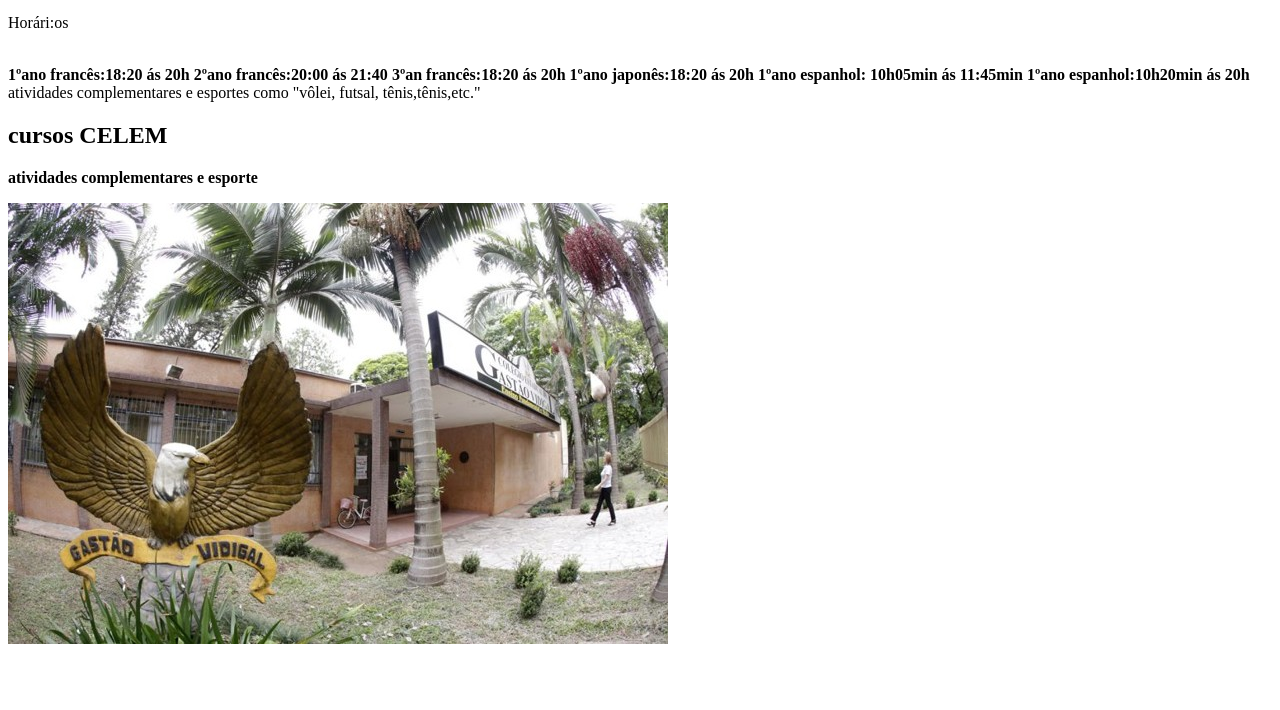
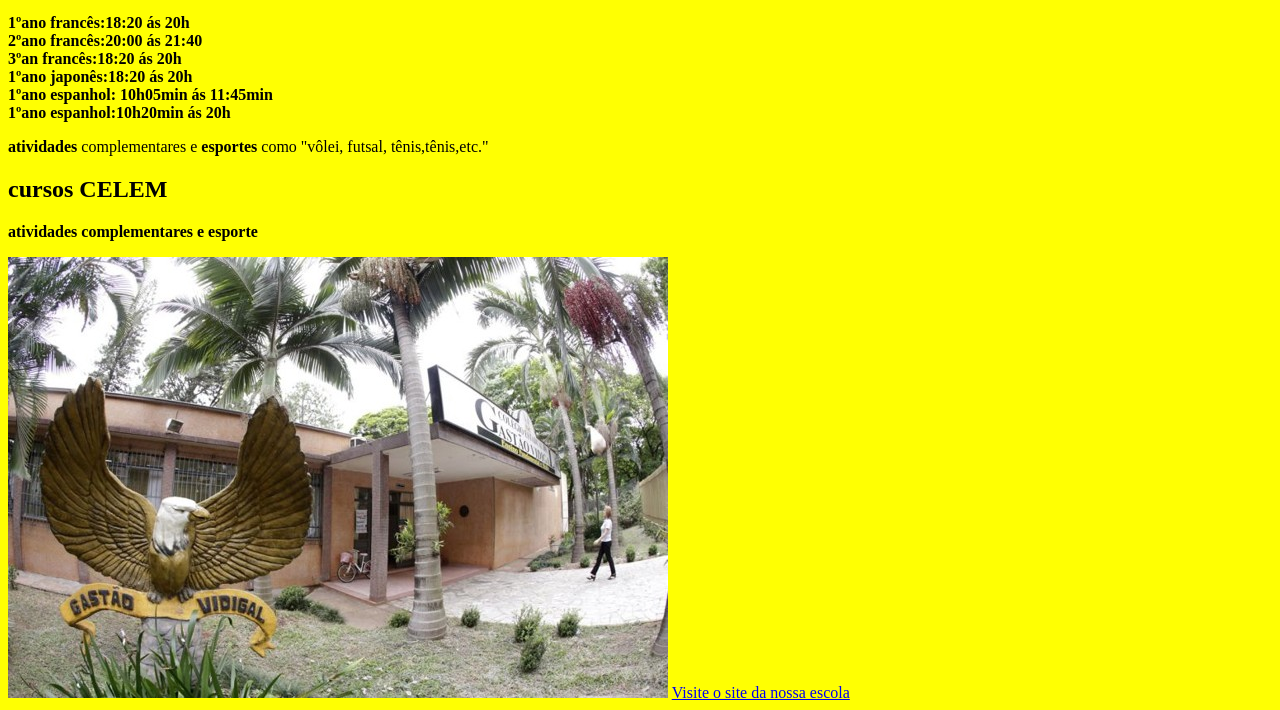
Before and after one commit to 2-Ano-J-Matematica-II-GASTAO-VIDIGA/As_lobas, a plain HTML site: page index.html in a window 1280 px wide. Shown: the part 682-1392 px from the top of the page. Before the commit the page ends 1338 px from the top, so only its background shows below. Drawn offline with Linux system fonts and the light colour scheme.

Commit message:
Add files via upload

```diff
--- a/index.html
+++ b/index.html
@@ -12,22 +12,16 @@
     <header class="cabecalho"> <!-- tag class paa organizar os elementos, nomear cada um e poder fazer configurações específicas -->
         <img class="cabecalho-imagem" src="./6109711c99603-celem_banner1140X230.png" alt="CELEM">
         <img class="cabecalho-imagem" src="./horas-atividades-complementares.png" alt="atividades complementares">
-    <ul class="cabecalho-lista-item">
-        <li class="cabecalho-lista-item"></li>
-        <li class="cabecalho-lista-item"></li>
-    </ul>
-</header>
     <h1>Informações sobre as atividades da escola</h1> <!-- tg para criar um título, caso precise criar subtítulos usar a tag h2, h3 e assim por diante -->
     <p><strong>a escola oferece cursos CELEM<br></strong>
-    <p>Horári:os</p><br>
-    <strong>1ºano francês:18:20 ás 20h</strong>
-    <strong>2ºano francês:20:00 ás 21:40</strong>
-    <strong>3ºan francês:18:20 ás 20h</strong>
-    <strong>1ºano japonês:18:20 ás 20h</strong>
-    <strong>1ºano espanhol: 10h05min ás 11:45min</strong>
+    <p>Horários</p><br>
+    <strong>1ºano francês:18:20 ás 20h</strong><br>
+    <strong>2ºano francês:20:00 ás 21:40</strong><br>
+    <strong>3ºan francês:18:20 ás 20h</strong><br>
+    <strong>1ºano japonês:18:20 ás 20h</strong><br>
+    <strong>1ºano espanhol: 10h05min ás 11:45min</strong><br>
     <strong>1ºano espanhol:10h20min ás 20h </strong>
-    <strong></strong>
-    atividades complementares e esportes como "vôlei, futsal, tênis,tênis,etc."</strong> </p> <!-- tag para criar um parágrafo e adicionar textos -->
+   <p><strong> atividades</strong> complementares e<strong> esportes</strong> como "vôlei, futsal, tênis,tênis,etc."</strong> </p> <!-- tag para criar um parágrafo e adicionar textos -->
     <section class="escola"> <!-- primeira seção do site, pode ser usada para colocar textos e imagem -->
         <div class="escola-conteudo-texto">
         <h2 class="escola-titulo">cursos CELEM </h2>
@@ -37,7 +31,7 @@
         </div>
         <!-- tag div, cria uma divisão capaz de personalizar somente essa parte que a tag está contida -->
         <img class="ESCOLA" src="./f6eb62d161942afbe56cafc16b1b34b5-gpMedium.jpg" alt="nossa escola">
-
+        <a href="http://www.mgagastaovidigal.seed.pr.gov.br">Visite o site da nossa escola</a>
 
     </section>
 </body>
--- a/style.css
+++ b/style.css
@@ -0,0 +1,3 @@
+body{
+    background-color: rgb(255, 255, 2); color: black;
+}
```
